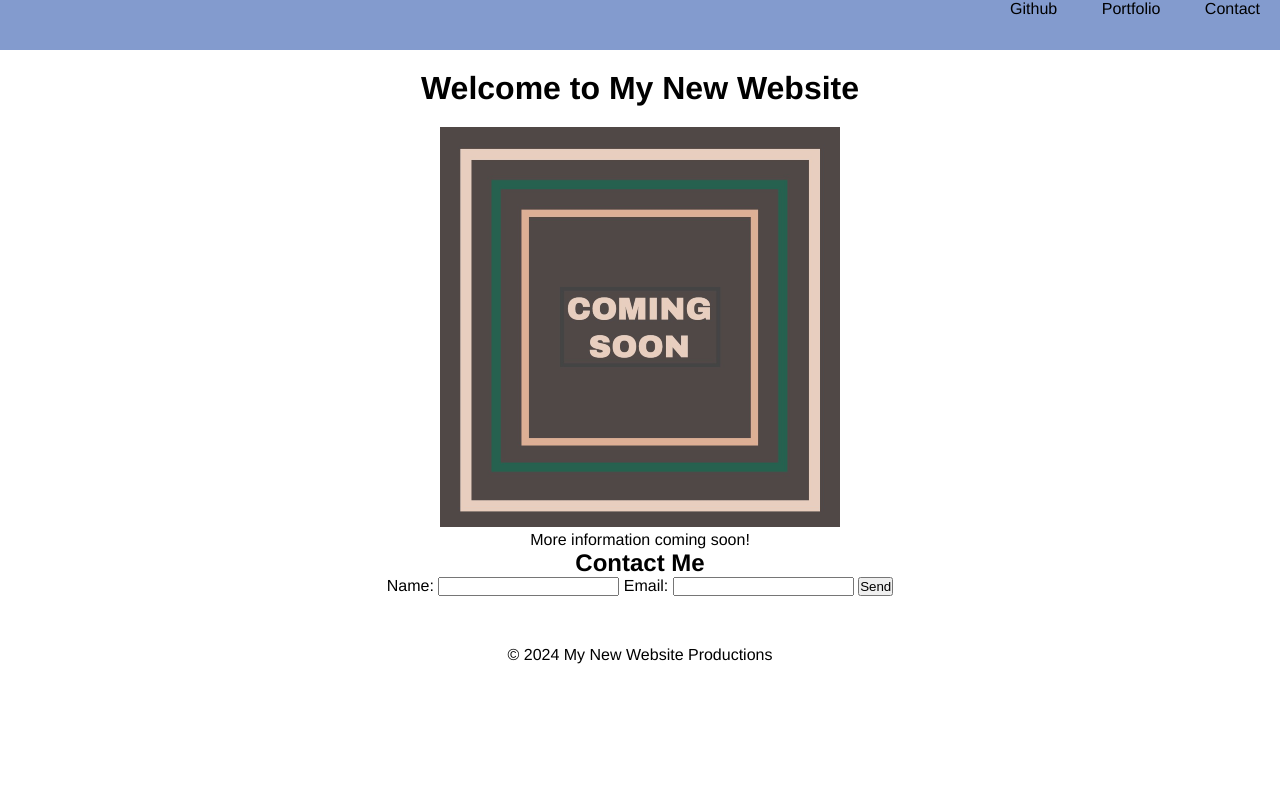
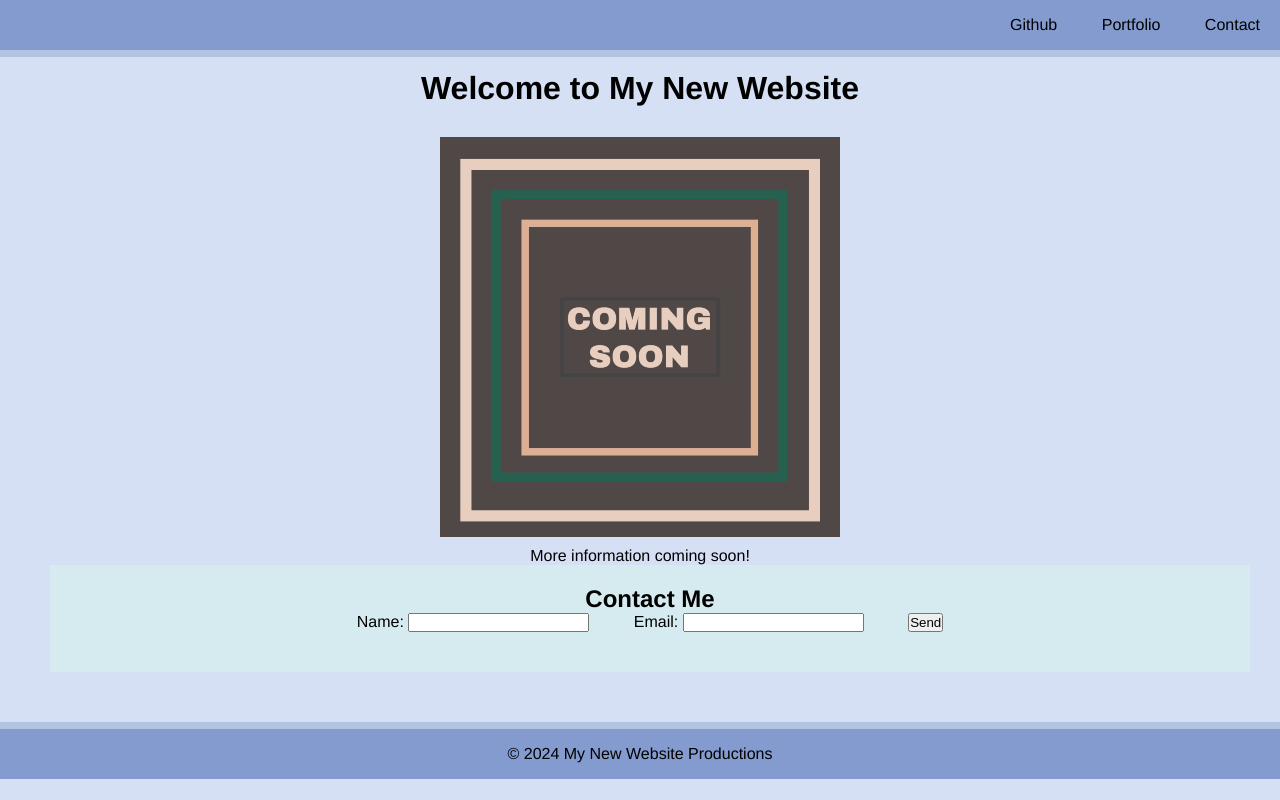
Before and after one commit to lindsay-terry/landing-page, a plain HTML site: page index.html in a window 1280 px wide. Drawn offline with Linux system fonts and the light colour scheme.

Commit message:
added styling and navigation links

```diff
--- a/assets/style.css
+++ b/assets/style.css
@@ -6,16 +6,25 @@
 body {
     position: relative;
     font-family: Helvetica, Arial, sans-serif;
-    text-align: center;
+    background-color: rgb(213, 224, 245);
+}
+
+header,
+footer {
+    background-color: rgb(131, 155, 206);
+    height: 50px;
+    width: 100%;
+    line-height: 50px;
 }
 
 header {
     position: fixed;
-    display: block;
-    height: 50px;
-    width: 100%;
-    background-color: rgb(131, 155, 206);
-    text-align: right;
+    border-bottom: 7px solid rgb(179, 195, 226);
+}
+
+a {
+    text-decoration: none;
+    color: black;
 }
 
 li {
@@ -30,3 +39,29 @@ h1 {
 main {
     padding: 50px;
 }
+
+img {
+    display: block;
+    margin: auto;
+    padding: 10px;
+}
+
+footer {
+    border-top: 7px solid rgb(179, 195, 226);
+}
+
+section {
+    display: block;
+    background-color: rgb(214, 235, 240);
+    width: 100%;
+    margin-bottom: 0;
+    padding: 20px 10px 40px 10px;
+}
+
+.align-right {
+    text-align: right;
+}
+
+.align-center {
+    text-align: center;
+}
--- a/index.html
+++ b/index.html
@@ -9,30 +9,46 @@
 
 <body>
   <header>
+    <nav class="align-right">
       <ul>
-        <li>Github</li>
-        <li>Portfolio</li>
-        <li>Contact</li>
+        <li>
+            <a href="https://github.com/lindsay-terry">Github</a>
+        </li>
+        <li>
+            <a href="https://github.com/lindsay-terry?tab=repositories">Portfolio</a>
+        </li>
+        <li>
+            <a href="#contact">Contact</a>
+        </li>
       </ul>
+    </nav>
   </header>
 
   <main>
-   <h1>Welcome to My New Website</h1>
+   <h1 class="align-center">Welcome to My New Website</h1>
    <img src="./assets/image-1.png" alt="Image with Coming Soon text">
-   <p>More information coming soon!</p>
+   <p class="align-center">More information coming soon!</p>
 
-  <section>
+  <section id="contact" class="align-center">
     <h2>Contact Me</h2>
     <form>
+        <ul>
+          <li>
             <label for="name">Name:</label>
             <input type="text" id="name" name="name">
+          </li>
+          <li>
             <label for="email">Email:</label>
             <input type="text" id="email" name="email">
+          </li>
+          <li>
             <button type="submit">Send</button>
+          </li>
+       </ul>
     </form>
   </section>
  </main>
- <footer>
+ <footer class="align-center">
     <p> &copy 2024 My New Website Productions</p>
  </footer>
 </body>
```
Lines whose indentation alone changed are shown as unchanged.
